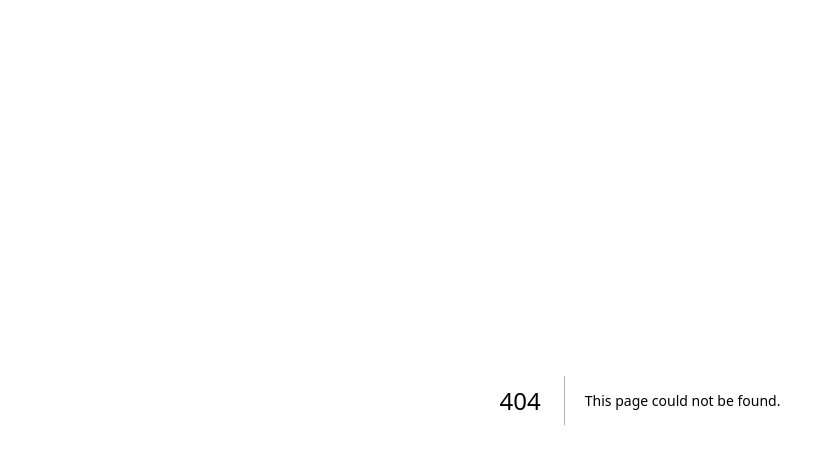
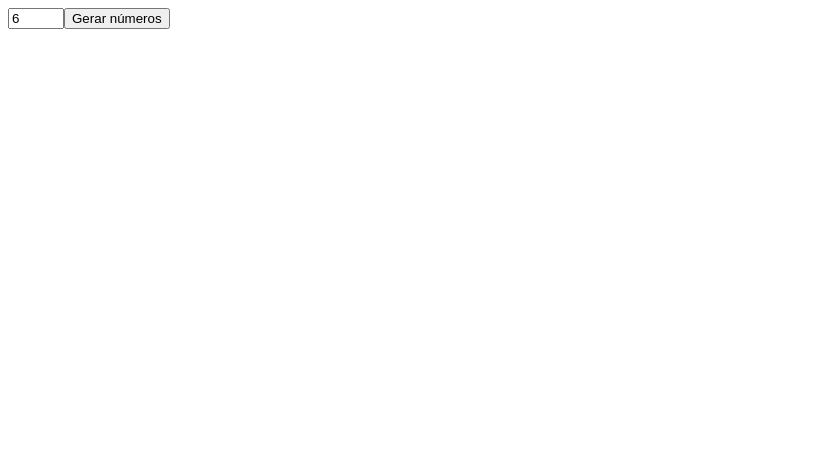
Before and after one commit to helioalb/nextjs, a Next.js app in the folder exercicios/: page /estado/megasena in a window 1280 px wide. Before the commit this address had no page. Shown: the top 464 px of the page, without its empty margins (0-835 px from the left). Built offline with nearby package versions, Linux system fonts and the light colour scheme.

Commit message:
Add megasena example

```diff
--- a/exercicios/src/components/ContadorDisplay.jsx
+++ b/exercicios/src/components/ContadorDisplay.jsx
@@ -1,3 +1,3 @@
 export default function ContadorDisplay(props) {
-  return <h2>Valor: {props.counter}</h2>
+  return <span>Valor: {props.counter}</span>
 }
--- a/exercicios/src/functions/mega.js
+++ b/exercicios/src/functions/mega.js
@@ -1,4 +1,4 @@
-export default function mega(qtd = 6, numeros = []) {
+export function mega(qtd, numeros = []) {
   if (qtd < 6 || qtd > 60)
     throw "Quantidade inválida"
 
--- /dev/null
+++ b/exercicios/src/pages/estado/megasena.jsx
@@ -0,0 +1,22 @@
+import { useState } from "react"
+import { mega } from "../../functions/mega"
+import ContadorDisplay from "../../components/ContadorDisplay"
+
+export default function megasena() {
+  const [numeros, setNumeros] = useState()
+  const [qtd, setQtd] = useState(6)
+
+  function renderNumeros() {
+    return numeros?.map(n => <ContadorDisplay key={n} counter={n} />)
+  }
+
+  return (
+    <div>
+      <div>{renderNumeros()}</div>
+
+      <input type="number" min={6} max={60} value={qtd}
+        onChange={e => setQtd(e.target.value)} />
+      <button onClick={() => setNumeros(mega(parseInt(qtd)))}>Gerar números</button>
+    </div>
+  )
+}
```
